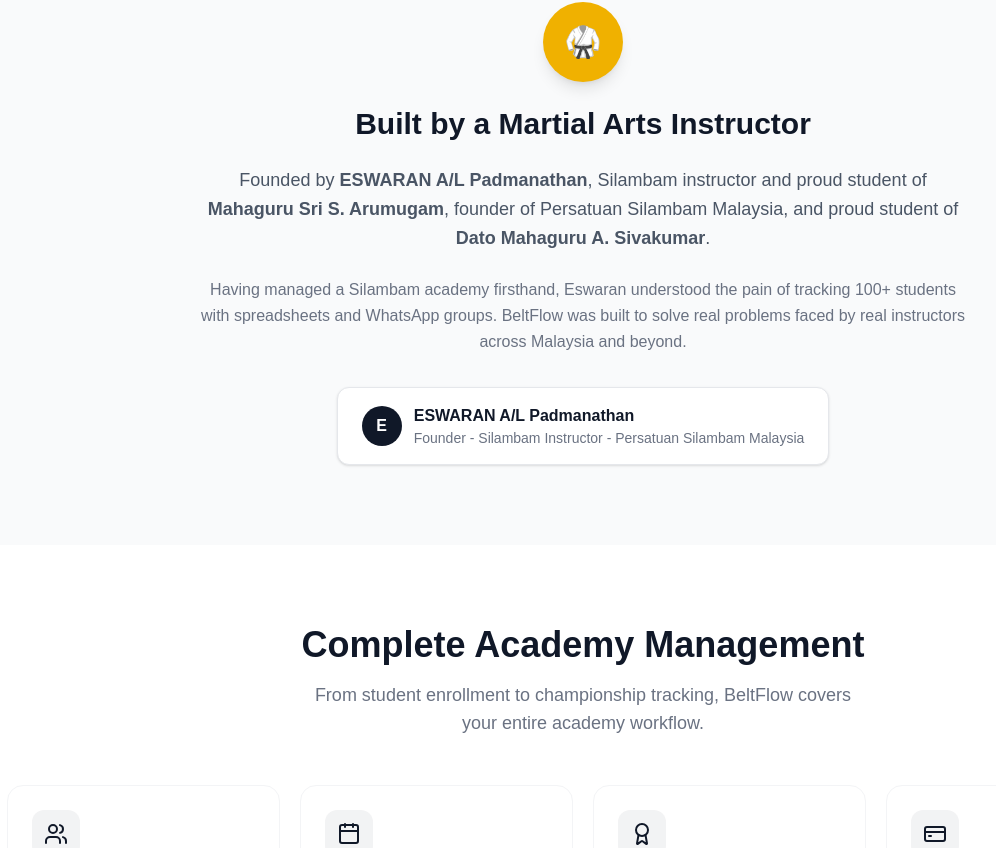
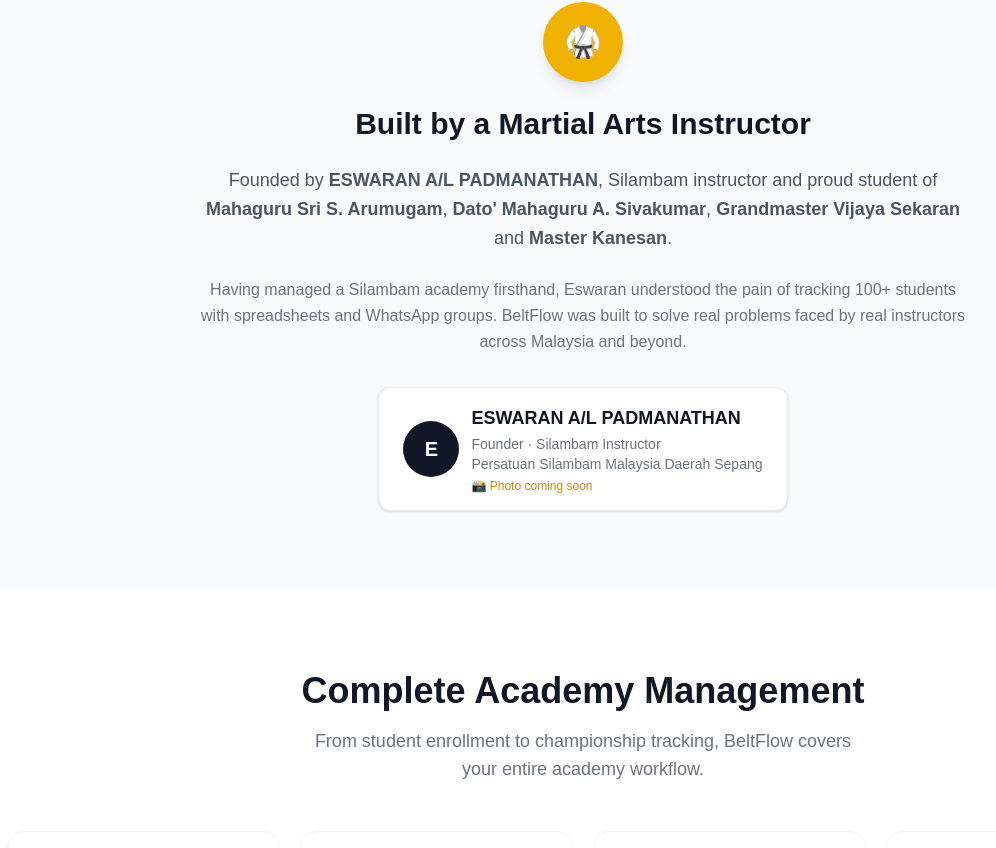
Before and after one commit to eswaran2728-lab/beltflow, a Next.js app: page / in a window 1280 px wide. Shown: the part 903-1751 px from the top of the page, without its empty margins (57-1053 px from the left). Built offline with nearby package versions, Linux system fonts and the light colour scheme; no server answers.

Commit message:
update founder section with correct name and teachers

```diff
--- a/app/page.tsx
+++ b/app/page.tsx
@@ -83,16 +83,20 @@ export default function LandingPage() {
           <div className="w-20 h-20 bg-yellow-500 rounded-full flex items-center justify-center mx-auto mb-6 text-3xl shadow-lg">🥋</div>
           <h2 className="text-3xl font-extrabold mb-6 text-gray-900">Built by a Martial Arts Instructor</h2>
           <p className="text-lg text-gray-600 leading-relaxed mb-6">
-            Founded by <strong>ESWARAN A/L Padmanathan</strong>, Silambam instructor and proud student of <strong>Mahaguru Sri S. Arumugam</strong>, founder of Persatuan Silambam Malaysia, and proud student of <strong>Dato Mahaguru A. Sivakumar</strong>.
+            Founded by <strong>ESWARAN A/L PADMANATHAN</strong>, Silambam instructor and proud student of{' '}
+            <strong>Mahaguru Sri S. Arumugam</strong>, <strong>Dato&apos; Mahaguru A. Sivakumar</strong>,{' '}
+            <strong>Grandmaster Vijaya Sekaran</strong> and <strong>Master Kanesan</strong>.
           </p>
           <p className="text-gray-500 leading-relaxed mb-8">
             Having managed a Silambam academy firsthand, Eswaran understood the pain of tracking 100+ students with spreadsheets and WhatsApp groups. BeltFlow was built to solve real problems faced by real instructors across Malaysia and beyond.
           </p>
           <div className="inline-flex items-center gap-3 bg-white border border-gray-200 px-6 py-4 rounded-xl shadow-sm">
-            <div className="w-10 h-10 bg-gray-900 rounded-full flex items-center justify-center text-white font-bold">E</div>
+            <div className="w-14 h-14 bg-gray-900 rounded-full flex items-center justify-center text-white font-bold text-xl flex-shrink-0">E</div>
             <div className="text-left">
-              <p className="font-bold text-gray-900">ESWARAN A/L Padmanathan</p>
-              <p className="text-sm text-gray-500">Founder - Silambam Instructor - Persatuan Silambam Malaysia</p>
+              <p className="font-extrabold text-gray-900 text-lg">ESWARAN A/L PADMANATHAN</p>
+              <p className="text-sm text-gray-500 mt-0.5">Founder · Silambam Instructor</p>
+              <p className="text-sm text-gray-500">Persatuan Silambam Malaysia Daerah Sepang</p>
+              <p className="text-xs text-yellow-600 mt-1 font-medium">📸 Photo coming soon</p>
             </div>
           </div>
         </div>
@@ -219,7 +223,7 @@ export default function LandingPage() {
             <p className="text-white/40 text-xs mt-1">Built for martial arts. Powered by progress.</p>
           </div>
           <p className="text-white/40 text-sm text-center">
-            Created by <span className="text-white/70 font-medium">ESWARAN A/L Padmanathan</span>
+            Created by <span className="text-white/70 font-medium">ESWARAN A/L PADMANATHAN</span>
           </p>
           <div className="flex items-center gap-4 text-sm text-white/40">
             <Link href="/auth/login" className="hover:text-white/70">Login</Link>
```
